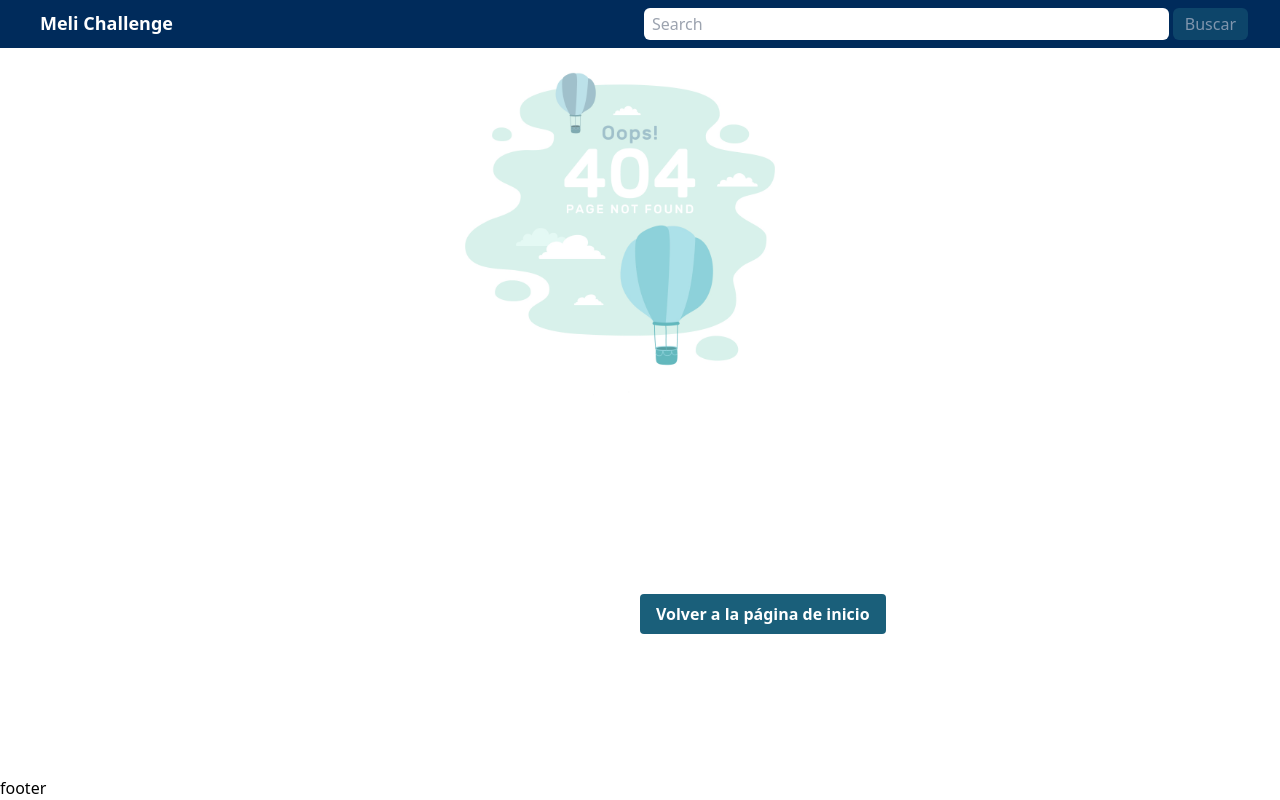
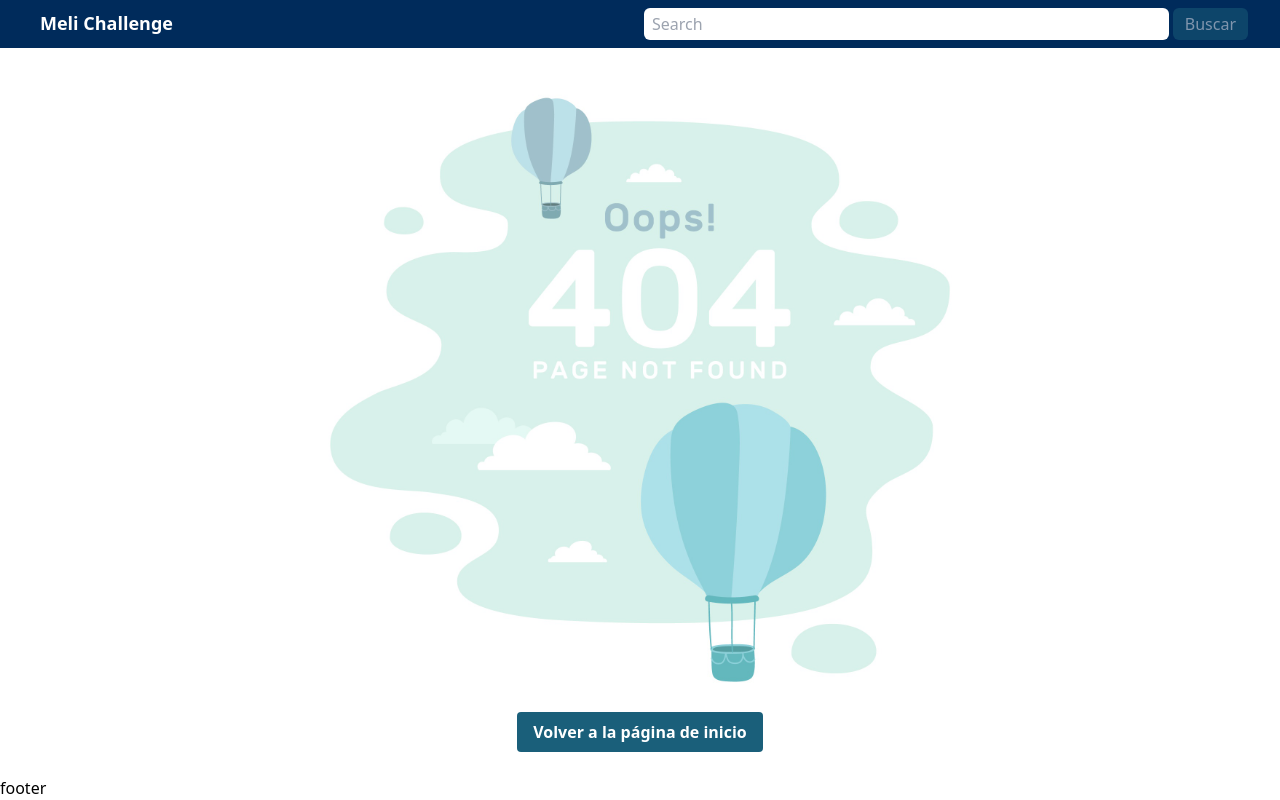
Before and after one commit to liannetrodriguez93/meli_challenge, a Next.js app: page /404 in a window 1280 px wide. Built offline with nearby package versions, Linux system fonts and the light colour scheme.

Commit message:
fixing 404 page and modal bug

```diff
--- a/src/components/share/ErrorPage.tsx
+++ b/src/components/share/ErrorPage.tsx
@@ -12,12 +12,11 @@ const ErrorPage = () => {
         <p className='mb-8 text-xl text-gray-500'>
           Lo sentimos, ha ocurrido un error.
         </p>
-        <button
-          onClick={() => window.location.reload()}
-          className='p-2 text-base text-white bg-red-500 rounded-md hover:bg-red-600'
-        >
-          Volver a intentar
-        </button>
+        <Link href='/'>
+          <span className='p-2 text-base text-white bg-red-500 rounded-md hover:bg-red-600'>
+            Volver a intentar
+          </span>
+        </Link>
       </div>
     </div>
   );
--- a/src/hooks/useSearchProduct.ts
+++ b/src/hooks/useSearchProduct.ts
@@ -12,11 +12,11 @@ const useSearchProduct = () => {
     setQueryValue(newQuery);
   }, [router.query]);
 
-  const handleSetQuery = (query: string) => setQueryValue(query.trim());
+  const handleSetQuery = (query: string) => setQueryValue(query);
 
   const handleSubmit = (event: React.FormEvent<HTMLFormElement>) => {
     event.preventDefault();
-    if (queryValue !== '') {
+    if (queryValue.trimStart() !== '') {
       router.push({
         pathname: '/search',
         query: { q: queryValue },
--- a/src/pages/404/index.tsx
+++ b/src/pages/404/index.tsx
@@ -2,15 +2,15 @@ import Link from 'next/link';
 
 function Custom404() {
   return (
-    <div className='grid w-full h-full place-items-center'>
-      <div
-        className='relative w-full h-full bg-center bg-no-repeat bg-contain -left-5'
-        style={{ backgroundImage: "url('/notFound.jpg')" }}
-      ></div>
-      <Link href='/'>
-        <span className='absolute px-4 py-2 font-bold text-white rounded bg-primary hover:bg-secondary'>
-          Volver a la página de inicio
-        </span>
+    <div
+      className='grid items-end justify-center w-full h-full bg-center bg-no-repeat bg-contain -left-5'
+      style={{ backgroundImage: "url('/notFound.jpg')" }}
+    >
+      <Link
+        href='/'
+        className='relative h-10 px-4 py-2 font-bold text-white rounded bottom-6 w-fit bg-primary hover:bg-secondary'
+      >
+        <span>Volver a la página de inicio</span>
       </Link>
     </div>
   );
--- a/src/pages/search/index.tsx
+++ b/src/pages/search/index.tsx
@@ -14,10 +14,8 @@ const ProductListResult = () => {
   const dispatch = useAppDispatch();
 
   useEffect(() => {
-    const isSearchQuery = Object.keys(query).filter((q) => q.includes('q'));
-    console.log(isSearchQuery);
-    console.log(query);
-    if (isSearchQuery) {
+    const isSearchQuery = query.q;
+    if (!!isSearchQuery) {
       const newQuery = asPath.split('?')[1];
       dispatch(fetchProductList(newQuery));
     }
--- a/src/redux/store.ts
+++ b/src/redux/store.ts
@@ -16,6 +16,7 @@ import productInfoSlice from './feature/product/productSlices/productInfoSlice';
 const persistConfig: PersistConfig<RootState> = {
   key: 'root',
   storage,
+  whitelist: ['prodcutList'],
 };
 
 const rootReducer = combineReducers({
```
